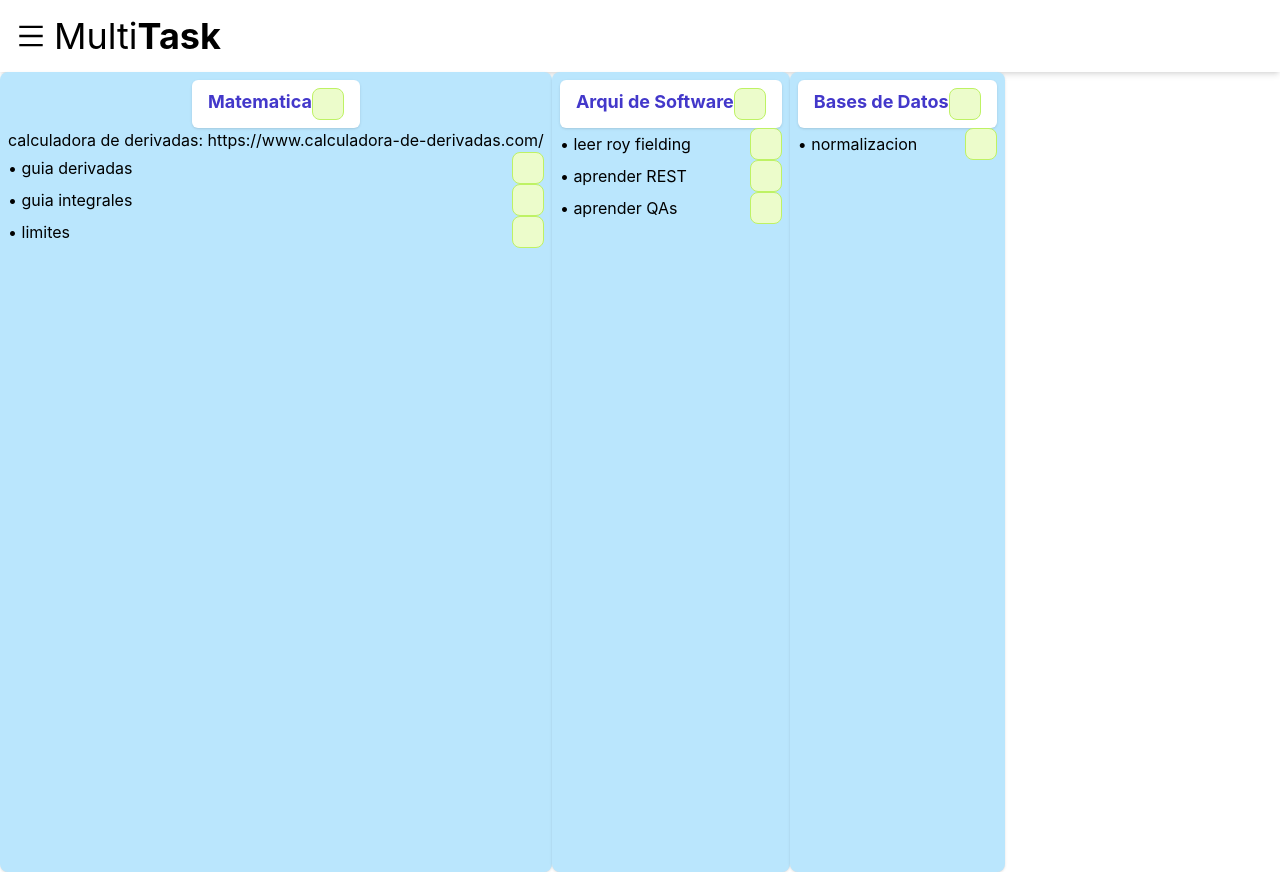
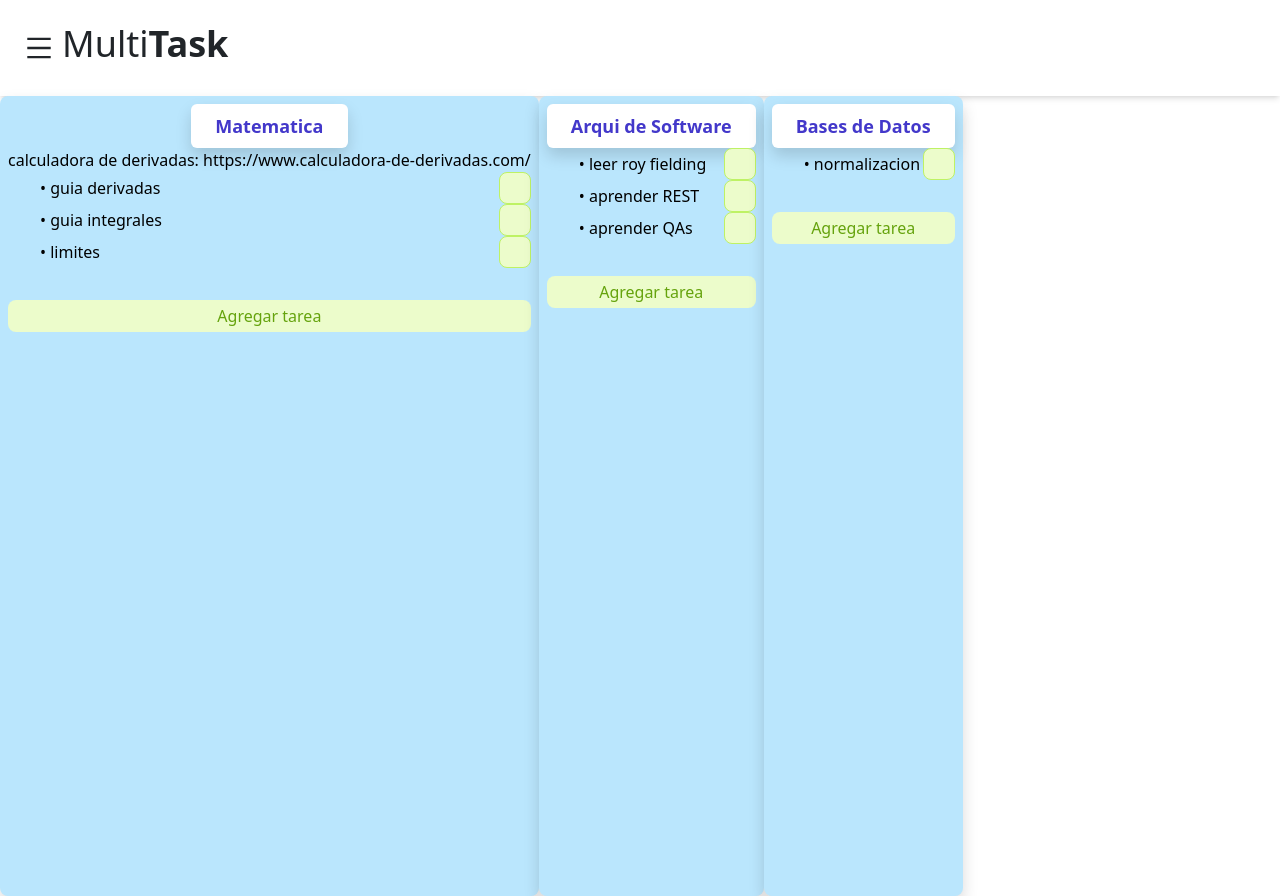
Before and after one commit to Valen1611/MultiTask, a React (Create React App) app: page /todo in a window 1280 px wide. Before the commit the page ends 872 px from the top, so only its background shows below. Built offline with nearby package versions, Linux system fonts and the light colour scheme.

Commit message:
avances con lso botones, falta la logica para que se agregue en lo que seria el endpoint despues

```diff
--- a/package.json
+++ b/package.json
@@ -12,7 +12,9 @@
     "@types/node": "^16.18.101",
     "@types/react": "^18.3.3",
     "@types/react-dom": "^18.3.0",
+    "bootstrap": "^5.3.3",
     "react": "^18.3.1",
+    "react-bootstrap": "^2.10.4",
     "react-dom": "^18.3.1",
     "react-icons": "^5.2.1",
     "react-router-dom": "^6.25.0",
--- /dev/null
+++ b/src/components/AgregarTarea.tsx
@@ -0,0 +1,49 @@
+import { useState } from 'react';
+import Button from 'react-bootstrap/Button';
+import Modal from 'react-bootstrap/Modal';
+
+function AgregarTarea(props: any) {
+  const [show, setShow] = useState(false);
+  const [tarea, setTarea] = useState("");
+
+  const handleClose = () => setShow(false);
+  const handleShow = () => setShow(true);
+
+  return (
+    <>
+      <button
+            className="w-full h-8 cursor-pointer rounded-lg border-lime-300 bg-lime-100 text-lime-600 focus:ring-lime-200"
+            onClick={handleShow}
+            >
+            Agregar tarea
+        </button>
+
+      <Modal show={show} onHide={handleClose}>
+        <Modal.Header closeButton>
+          <Modal.Title>Agregar Tarea {props.nombre}</Modal.Title>
+        </Modal.Header>
+        <Modal.Body>
+            <form id="agregarTarea" className="w-full ">
+                <input  className="bg-gray-200 appearance-none border-2 border-gray-200 rounded w-full py-2 px-4 text-gray-700 leading-tight focus:outline-none focus:bg-white focus:border-purple-500"
+                        id="name"
+                        type="text"
+                        onChange={(e)=>setTarea(e.target.value)}
+
+                        />
+            </form>
+        </Modal.Body>
+        <Modal.Footer>
+          <Button variant="secondary" onClick={handleClose}>
+            Cancelar
+          </Button>
+
+          <button onClick={handleClose} form='agregarTarea'>
+            Aceptar
+          </button>
+        </Modal.Footer>
+      </Modal>
+    </>
+  );
+}
+
+export default AgregarTarea;
--- a/src/components/Categoria.tsx
+++ b/src/components/Categoria.tsx
@@ -1,4 +1,5 @@
 import { useState } from "react";
+import AgregarTarea from "./AgregarTarea";
 
 function Categoria(props: CategoriaProps) {
     const [checked, setChecked] = useState(false);
@@ -12,12 +13,8 @@ function Categoria(props: CategoriaProps) {
             <center>
                 <div className="inline-block px-4 py-2 bg-white rounded-md shadow">
                     <span className="font-bold text-lg text-indigo-700">{props.nombre}</span>
-                    <input  id="c1"
-                            type="checkbox"
-                            checked={checked}
-                            className=" h-8 w-8 cursor-pointer rounded-lg border-lime-300 bg-lime-100 text-lime-600 focus:ring-lime-200"
-                            onClick={() => {console.log("click en ", props.nombre)}} />
                 </div>
+
             </center>
 
             {/*Descripcion*/}
@@ -55,6 +52,12 @@ function Categoria(props: CategoriaProps) {
                 </ul>
             </div>
 
+            <div className="flex justify-center py-3">
+
+            <AgregarTarea nombre={props.nombre}/>
+
+                        </div>
+
         </div>
     );
 }
--- a/src/index.tsx
+++ b/src/index.tsx
@@ -3,6 +3,8 @@ import ReactDOM from 'react-dom/client';
 import './index.css';
 import App from './App';
 import reportWebVitals from './reportWebVitals';
+import 'bootstrap/dist/css/bootstrap.min.css';
+
 
 const root = ReactDOM.createRoot(
   document.getElementById('root') as HTMLElement
```
Also changed, not shown: 1 other file (tests, documents, lock files or other folders).
